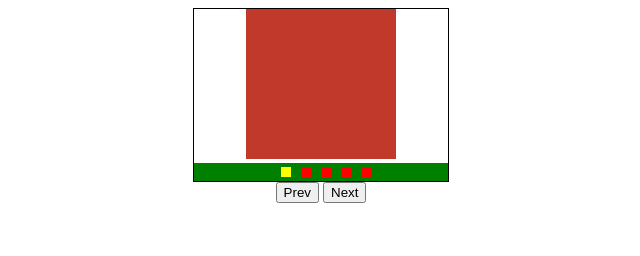
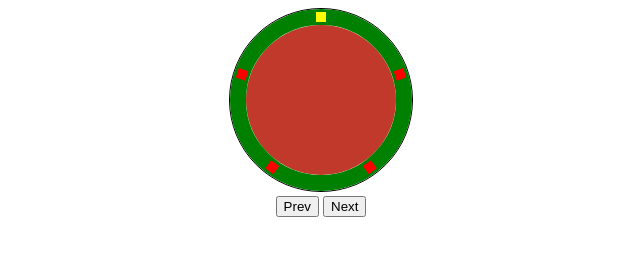
Before and after one commit to beebikun/js-simpleSlider, a plain HTML site: page index.html in a window 1280 px wide. Shown: the whole page, without its empty margins (319-959 px from the left). Drawn offline with Linux system fonts and the light colour scheme.

Commit message:
add thumbs and make all circles

```diff
--- a/domHelper.js
+++ b/domHelper.js
@@ -58,3 +58,8 @@ function toggleClass(el, name){
     if(hasClass(el, name)) removeClass(el, name)
     else addClass(el, name)
 }
+
+
+function node2array(nodes){
+    return Array.prototype.slice.call(nodes)
+}
--- a/script.js
+++ b/script.js
@@ -7,7 +7,7 @@ var simpleSlider = function( elem ){
 simpleSlider.prototype._init = function( elem ) {
     this.elem = elem;
     this.div = this.elem.offsetWidth * 0.2;
-    this.items = elem.getElementsByTagName( 'li' );
+    this.items = elem.getElementsByClassName('simpleSlider-container')[0].getElementsByTagName( 'li' );
     this._setActive( this.items[0] )
     this._initDrag();
     this._initPreview();
@@ -20,24 +20,28 @@ simpleSlider.prototype._initPreview = function() {
         var item = document.createElement( 'li' );
         return item
     }
-    this.previewElem = previewElem = document.createElement( 'ul' );
-    previewElem.className = 'simpleSlider-preview';
-    this.elem.appendChild( previewElem );
-    for (var i = this.items.length - 1; i >= 0; i--) {
+    this.previewElem = document.createElement( 'ul' );
+    this.previewElem.className = 'simpleSlider-preview';
+    var angle = 0, liVal = this.items.length, step = 360 / liVal;
+    while (angle < 360){
         var li = _createItem();
+        var rotate = 'rotateZ(' + angle + 'deg)';
+        li.style['-webkit-transform'] = rotate;
+        li.style['transform'] = rotate;
         li.addEventListener( 'click', function(e){
-            var index = self._getIndex( previewItems, this ), itemslen = self.items.length
+            var index = self._getIndex( self.previewItems, this ), itemslen = self.items.length
             for (var i = 0; i < itemslen; i++) {
                 var item = self.items[i];
                 if( self._getIndex( self.items,  item) == index + 1) break
                 self._setActive( item )
             };
         });
-        previewElem.appendChild( li );
-    };
-    this.previewItems = previewItems = previewElem.getElementsByTagName( 'li' );
+        this.previewElem.appendChild( li );
+        angle += step
+    }
+    this.elem.appendChild( this.previewElem );
+    this.previewItems = this.previewElem.getElementsByTagName( 'li' );
     this._setPreview( this.previewItems[0] )
-
 };
 
 
@@ -134,16 +138,16 @@ simpleSlider.prototype._setActive = function(item) {
 };
 
 
-simpleSlider.prototype.next = function() {
-    console.log('next')
+simpleSlider.prototype.prev = function() {
+    console.log('prev')
     var prev = this._getPrev();
     addClass( prev, 'next' )
     this._setActive( prev )
 };
 
 
-simpleSlider.prototype.prev = function() {
-    console.log('prev')
+simpleSlider.prototype.next = function() {
+    console.log('next')
     var next = this._getNext();
     addClass( this.active, 'prev' )
     this._setActive( next )
@@ -154,6 +158,6 @@ window.onload = function(){
     var elem = document.getElementsByClassName( 'simpleSlider' )[0]
     slider = new simpleSlider( elem )
 
-    document.getElementById( 'prev' ).onclick = function(){ slider.next() }
-    document.getElementById( 'next' ).onclick = function(){ slider.prev() }
+    document.getElementById( 'next' ).onclick = function(){ slider.next() }
+    document.getElementById( 'prev' ).onclick = function(){ slider.prev() }
 }
--- a/style.css
+++ b/style.css
@@ -1,13 +1,26 @@
 .simpleSlider{
     border:1px solid;
     display: inline-block;
+    position: relative;
+    border-radius:100px;
+}
+
+.simpleSlider{
+    width: 182px;
+    height: 182px;
+}
+
+.simpleSlider-preview{
+    width:150px;
+    height: 150px;
 }
 
 .simpleSlider>ul{
     list-style: none;
     margin: 0;
     padding: 0;
-    position: relative;
+    position: absolute;
+    border-radius:100px;
 }
 
 .simpleSlider>ul>li{
@@ -15,12 +28,14 @@
     display: inline-block;
     -webkit-transition: all .3s ease-in;
     transition: all .3s ease-in;
+    position: absolute;
 }
 
 /*--------------------------------*/
 
 .simpleSlider-container{
-    top:0;
+    top:16px;
+    left:16px;
     width:150px;
     height: 150px;
     display: inline-block;
@@ -33,7 +48,6 @@
     width: 100%;
     height: 100%;
     top:0;
-    position: absolute;
     left: 150px;
     visibility: hidden;
 }
@@ -58,17 +72,22 @@
 
 .simpleSlider-preview{
     display: inline-block;
-    width: 100%;
-    background-color: green;
+    background-color: transparent;
+    border: 16px solid green;
     bottom: 0;
+    left:0;
+    z-index: 3;
 }
 
 .simpleSlider-preview>li{
     width: 10px;
     height: 10px;
-    margin-left: 10px;
     background-color: red;
     cursor: pointer;
+    top: -13px;
+    margin-left: -5px;
+    -webkit-transform-origin: 5px 88px 0; /*with/2 simpleSlider-preview.Width/2 - top + width*/
+    transform-origin: 5px 88px 0;
 }
 
 .simpleSlider-preview>li:hover, .simpleSlider-preview>li.active{
```
